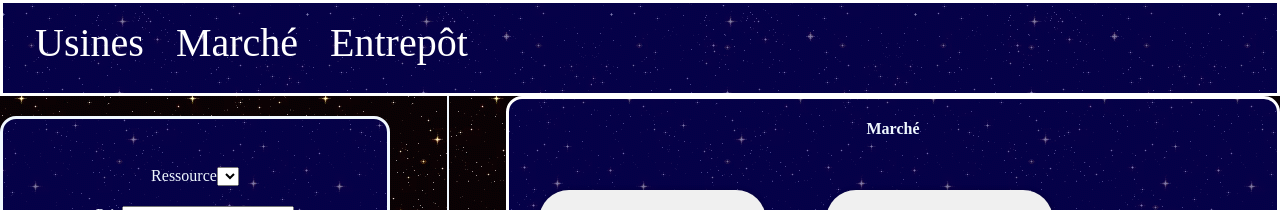
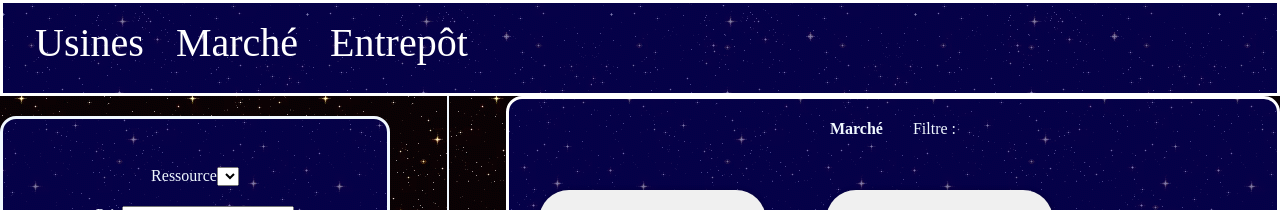
Before and after one commit to MohamedNiaissa/Idle-game, a Vue app: page /market in a window 1280 px wide. Shown: the top 210 px of the page. Built offline with nearby package versions, Linux system fonts and the light colour scheme; a web font is replaced by a local one.

Commit message:
add new token for MrLegend

```diff
--- a/src/stores/factory.js
+++ b/src/stores/factory.js
@@ -6,7 +6,7 @@ export default defineStore('factory', {
     state: () => ({
         coins: 0,
         factories: [],
-        token: "eyJhbGciOiJIUzI1NiIsInR5cCI6IkpXVCJ9.eyJ1c2VybmFtZSI6Ik1yTGVnZW5kIiwic3ViIjoxLCJyb2xlIjowLCJpYXQiOjE2NjQ5NjkzNzYsImV4cCI6MTY2NTU3NDE3Nn0.d1A3eWk92Tnj7tQhtdN0gvewrZNN2NmgEPttHQHaOlM"
+        token: "eyJhbGciOiJIUzI1NiIsInR5cCI6IkpXVCJ9.eyJ1c2VybmFtZSI6Ik1yTGVnZW5kIiwic3ViIjoxLCJyb2xlIjowLCJpYXQiOjE2NjUxMjczNjIsImV4cCI6MTY2NTczMjE2Mn0.jVXrDwvq215wF1d_TAB5ULEHy1LTSV9LRFoB6pFQTTs"
     }),
     actions: {
 
--- a/src/stores/ressources.js
+++ b/src/stores/ressources.js
@@ -7,7 +7,7 @@ export default defineStore('ressources', {
         coins: 0,
         ressources: [],
         inventory: [],
-        token: "eyJhbGciOiJIUzI1NiIsInR5cCI6IkpXVCJ9.eyJ1c2VybmFtZSI6Ik1yTGVnZW5kIiwic3ViIjoxLCJyb2xlIjowLCJpYXQiOjE2NjQ5NjkzNzYsImV4cCI6MTY2NTU3NDE3Nn0.d1A3eWk92Tnj7tQhtdN0gvewrZNN2NmgEPttHQHaOlM"
+        token: "eyJhbGciOiJIUzI1NiIsInR5cCI6IkpXVCJ9.eyJ1c2VybmFtZSI6Ik1yTGVnZW5kIiwic3ViIjoxLCJyb2xlIjowLCJpYXQiOjE2NjUxMjczNjIsImV4cCI6MTY2NTczMjE2Mn0.jVXrDwvq215wF1d_TAB5ULEHy1LTSV9LRFoB6pFQTTs"
     }),
     actions: {
         // Inventory
--- a/src/stores/trades.js
+++ b/src/stores/trades.js
@@ -5,7 +5,7 @@ import axios from 'axios'
 export default defineStore('trades', {
     state: () => ({
         offers: [],
-        token: "eyJhbGciOiJIUzI1NiIsInR5cCI6IkpXVCJ9.eyJ1c2VybmFtZSI6Ik1yTGVnZW5kIiwic3ViIjoxLCJyb2xlIjowLCJpYXQiOjE2NjQ5NjkzNzYsImV4cCI6MTY2NTU3NDE3Nn0.d1A3eWk92Tnj7tQhtdN0gvewrZNN2NmgEPttHQHaOlM"
+        token: "eyJhbGciOiJIUzI1NiIsInR5cCI6IkpXVCJ9.eyJ1c2VybmFtZSI6Ik1yTGVnZW5kIiwic3ViIjoxLCJyb2xlIjowLCJpYXQiOjE2NjUxMjczNjIsImV4cCI6MTY2NTczMjE2Mn0.jVXrDwvq215wF1d_TAB5ULEHy1LTSV9LRFoB6pFQTTs"
     }),
     actions: {
         async createTrade(id,qtt,price) {
--- a/src/views/MarketView.vue
+++ b/src/views/MarketView.vue
@@ -20,15 +20,23 @@
                     <button @click="submit">Ajouter</button>
                 </div>
             </div>
-            <div class="l"></div>
+            <div class="ligne"></div>
             <div class="offersandbtns">
-                <h4 class="titre_marché">Marché</h4>
+                <div class="titre_et_filtre">
+                    <h4 class="titre_marché">Marché</h4>
+                    <div class="filtre">
+                        Filtre :
+                        <!-- <select name="type_factory" id="factory_type">
+                            <option v-for="(ress,index) in this.ressources" value="{{ress}}" :key="index">{{ress}}</option>
+                        </select> -->
+                    </div>
+                </div>
                 <div class="offers">
                     <OffreComp v-for="(offer, index) in this.offers.slice(p,n)" :key="index" v-bind:offers="offer" />
                 </div>
                 <div class="btns">
-                    <button @click = "Prev"> Prec </button>
-                    <button @click = "Next"> Suiv </button>
+                    <button @click = "prev"> Prec </button>
+                    <button @click = "next"> Suiv </button>
                 </div>
             </div>
         </div>
@@ -62,7 +70,7 @@ export default {
                 price: this.price
             })
         },
-        Prev(){
+        prev(){
 
             if(this.p > 0 ){
                 this.p -= 4;
@@ -70,7 +78,7 @@ export default {
                 console.log(this.p,this.n)
             }
         },
-        Next(){
+        next(){
             if(this.offers.length > this.n){
                 this.p += 4;
                 this.n += 4;
@@ -169,7 +177,7 @@ export default {
                     name: 'Kiwi',
                     price: 20,
                     quantity: 200
-                },
+                }
             ]
         }
     }
@@ -177,11 +185,19 @@ export default {
 </script>
 
 <style>
+    .titre_et_filtre{
+        display: flex;
+        align-items: center;
+    }
+    .filtre{
+        color: aliceblue;
+        margin-left: 30px;
+    }
     .titre_marché{
         color: aliceblue;
         text-align: center;
     }
-    .l{
+    .ligne{
         width: 2px;
         height: 88vh;
         background-color: aliceblue;
```
